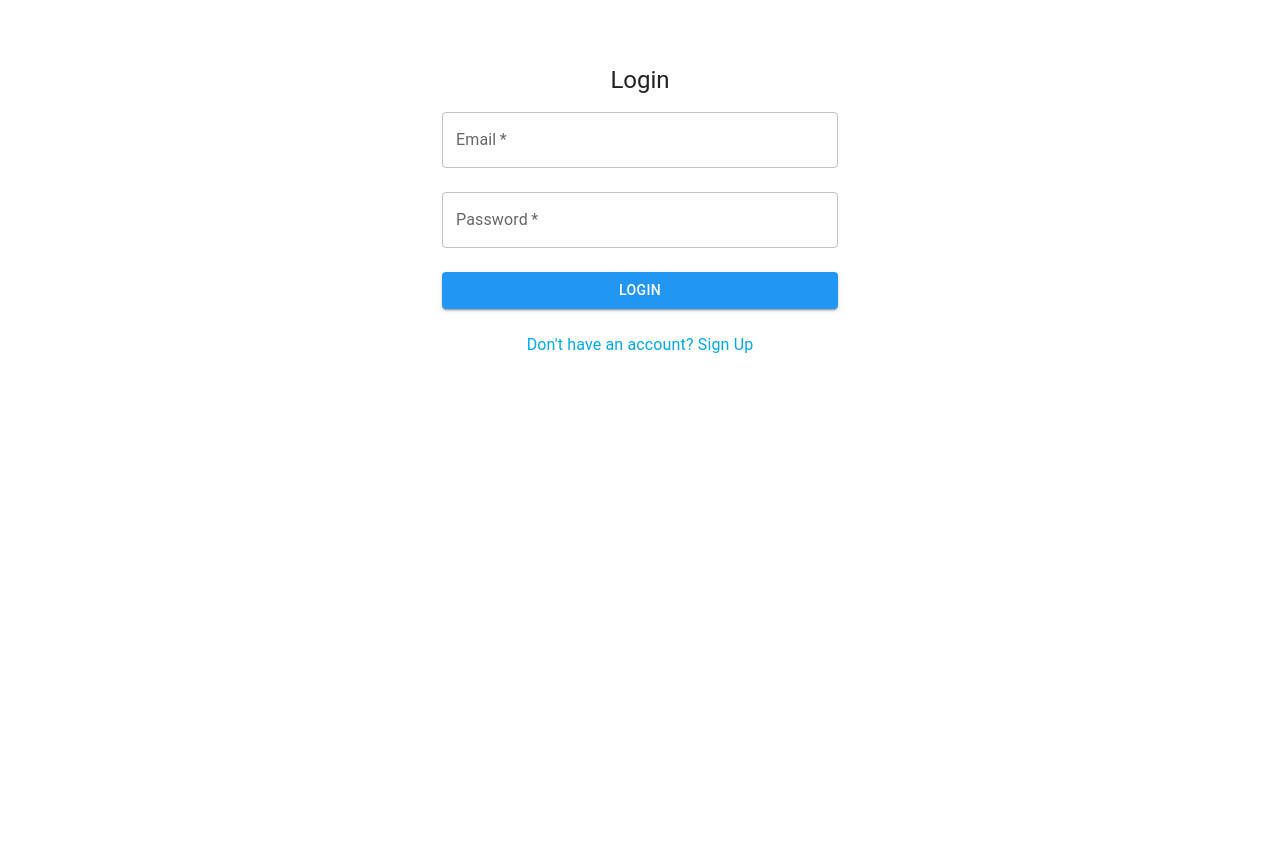
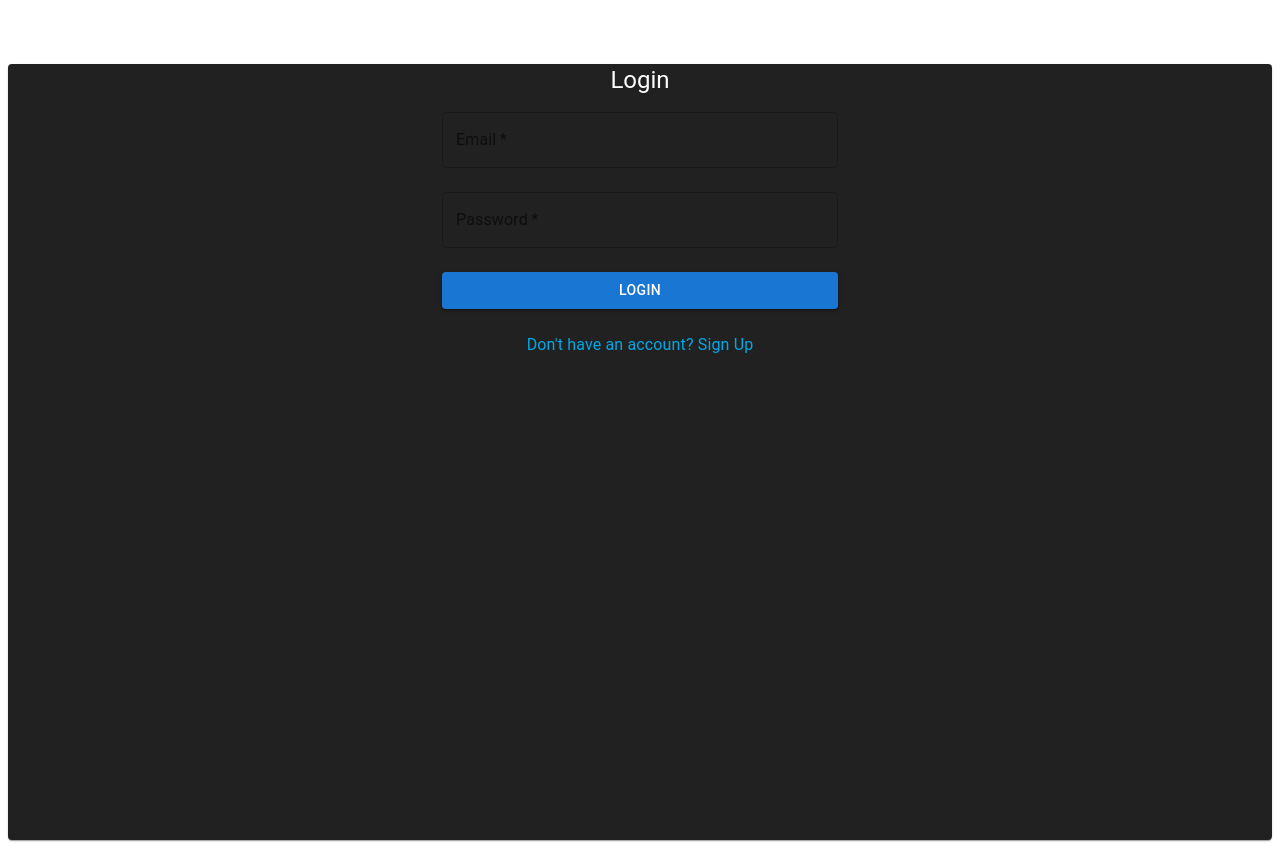
Before and after one commit to detrujamilan/react_task, a React (Vite) app: page / in a window 1280 px wide. Built offline with nearby package versions, Linux system fonts and the light colour scheme.

Commit message:
design change

```diff
--- a/src/App.css
+++ b/src/App.css
@@ -0,0 +1,3 @@
+body {
+  margin: "0px";
+}
--- a/src/App.jsx
+++ b/src/App.jsx
@@ -5,37 +5,17 @@ import Dashboard from "./components/Dashboard";
 import Header from "./components/Header";
 import Index from "../zustand/Index";
 import {
-  Box,
   CssBaseline,
-  IconButton,
+  Paper,
+  Switch,
   ThemeProvider,
   createTheme,
 } from "@mui/material";
-import { useEffect } from "react";
+import { useEffect, useState } from "react";
 
 function App() {
-  const token = localStorage.getItem("token");
-  const darkMode = Index((state) => state.darkMode);
+  const { darkMode, toggleDarkMode } = Index();
   const navigate = useNavigate();
-
-  const darkTheme = createTheme({
-    palette: {
-      type: "dark",
-      background: {
-        default: "hsl(200, 17%, 14%)",
-      },
-    },
-  });
-
-  const lightTheme = createTheme({
-    palette: {
-      primary: {
-        main: "#2196F3",
-      },
-    },
-  });
-
-  const selectedTheme = darkMode === "dark" ? darkTheme : lightTheme;
 
   useEffect(() => {
     if (localStorage.getItem("token")) {
@@ -45,28 +25,56 @@ function App() {
     }
   }, []);
 
+  // const theme = createTheme({
+  //   palette: {
+  //     mode:  darkMode ? "light" : "dark",
+  //   },
+
+  // });
+
+  const dark = createTheme({
+    palette: {
+      type: "dark",
+      background: {
+        paper: "#212121",
+      },
+      text: {
+        primary: "#FFFFFF",
+      },
+    },
+  });
+  const light = createTheme({
+    palette: {
+      type: "light",
+      background: {
+        paper: "#FFFFFF",
+      },
+      text: {
+        primary: "#00000",
+      },
+    },
+  });
+
   return (
     <>
-      <Box
-        sx={{
-          height: "100vh",
-        }}
-      >
-        <ThemeProvider theme={selectedTheme}>
-          <CssBaseline />
+      <ThemeProvider theme={darkMode ? dark : light}>
+        <Paper sx={{ height: "97vh" }}>
           {window.location.pathname !== "/" &&
-            window.location.pathname !== "/signUp" && <Header />}
+            window.location.pathname !== "/signUp" && (
+              <Header
+                check={darkMode}
+                change={() => {
+                  toggleDarkMode();
+                }}
+              />
+            )}
           <Routes>
-            {token ? (
-              <Route path="/" element={<Navigate to="/dashboard" />} />
-            ) : (
-              <Route path="/" element={<Login />} />
-            )}
+            <Route path="/" element={<Login />} />
             <Route path="/signUp" element={<SignUp />} />
             <Route path="/dashboard" element={<Dashboard />} />
           </Routes>
-        </ThemeProvider>
-      </Box>
+        </Paper>
+      </ThemeProvider>
     </>
   );
 }
--- a/src/components/Dashboard.jsx
+++ b/src/components/Dashboard.jsx
@@ -129,12 +129,10 @@ const Dashboard = () => {
   return (
     <>
       <ToastContainer />
-
+      <Box sx={{ pt: 15 }}>
         {isLoading ? (
           <Box
             sx={{
-            px: 5,
-            width: "95%",
               display: "flex",
               justifyContent: "center",
             }}
@@ -167,8 +165,9 @@ const Dashboard = () => {
                             border: "1px solid #ccc",
                             padding: "8px",
                             background: "#f2f2f2",
-                          fontWeight: "bold",
                             textAlign: "center",
+                            textTransform: "uppercase",
+                            fontSize: "14px",
                           }}
                         >
                           {header.isPlaceholder
@@ -245,6 +244,7 @@ const Dashboard = () => {
             </Typography>
           </>
         )}
+      </Box>
     </>
   );
 };
--- a/src/components/Header.jsx
+++ b/src/components/Header.jsx
@@ -2,25 +2,18 @@ import {
   AppBar,
   Box,
   Button,
-  IconButton,
   Switch,
   Toolbar,
   Typography,
 } from "@mui/material";
 import React from "react";
-import MenuIcon from "@mui/icons-material/Menu";
-import { SwitchAccessShortcut, ToggleOn } from "@mui/icons-material";
-import Index from "../../zustand/Index";
 
-const Header = () => {
-  const toggleDarkMode = Index((state) => state.toggleDarkMode);
+const Header = ({ change, check }) => {
   const UserName = localStorage.getItem("firstName");
-
   return (
-    <Box>
-      <AppBar position="static">
+    <AppBar>
       <Toolbar>
-          <Typography variant="h6" component="div" sx={{ flexGrow: 1 }}>
+        <Typography variant="h6" sx={{ flexGrow: 1 }}>
           {UserName}
         </Typography>
         <Button
@@ -32,10 +25,14 @@ const Header = () => {
         >
           Log Out
         </Button>
-          <Switch color="default"  defaultChecked onClick={toggleDarkMode} />
+        <Switch
+          color="default"
+          defaultChecked
+          onClick={change}
+          checked={check}
+        />
       </Toolbar>
     </AppBar>
-    </Box>
   );
 };
 
--- a/src/index.css
+++ b/src/index.css
@@ -0,0 +1,3 @@
+body {
+    margin: "0px";
+  }
--- a/src/pages/Login.jsx
+++ b/src/pages/Login.jsx
@@ -27,6 +27,7 @@ const LoginData = async (data) => {
     config
   );
   if (response.status === 200) {
+    toast.success("Successfully logged in");
     window.location.href = "/dashboard";
   }
   return response.data;
@@ -64,7 +65,6 @@ const Login = () => {
   return (
     <>
       <ToastContainer />
-      <CssBaseline />
       <Container component="main" maxWidth="xs">
         <Box
           sx={{
@@ -148,14 +148,14 @@ const Login = () => {
             justifyContent: "center",
           }}
         >
-          <Box
+          <Typography
             sx={{ color: "#00A8E6", cursor: "pointer" }}
             onClick={() => {
               navigate("/signUp");
             }}
           >
-            Don't have an account? Sign Up
-          </Box>
+            <Box>Don't have an account? Sign Up</Box>
+          </Typography>
         </Box>
       </Container>
       <DevTool control={control} />
--- a/src/pages/SignUp.jsx
+++ b/src/pages/SignUp.jsx
@@ -212,12 +212,13 @@ const SignUp = () => {
                 width: "100%",
                 mt: 1,
               }}
-              color="success"
+              color="primary"
               variant="contained"
               onClick={handleSubmit(submit)}
             >
               SIGN UP
             </Button>
+            <Typography>
               <Box
                 sx={{
                   mt: 2,
@@ -225,6 +226,7 @@ const SignUp = () => {
                   textDecoration: "underline",
                   color: "#00A8E6",
                   fontSize: "15px",
+                  cursor: "pointer ",
                 }}
                 onClick={() => {
                   window.location.href = "/";
@@ -232,6 +234,7 @@ const SignUp = () => {
               >
                 Already have an account? Sign in
               </Box>
+            </Typography>
           </Box>
         </Container>
       </Box>
--- a/zustand/Index.jsx
+++ b/zustand/Index.jsx
@@ -9,7 +9,7 @@ const useStore = create((set) => ({
   setEditedValue: (editedValue) => set({ editedValue }),
   selectedDate: "",
   setSelectedDate: (date) => set({ selectedDate: date }),
-  darkMode: false,
+  darkMode: true,
   toggleDarkMode: () => set((state) => ({ darkMode: !state.darkMode })),
 }));
 
```
Lines whose indentation alone changed are shown as unchanged.
